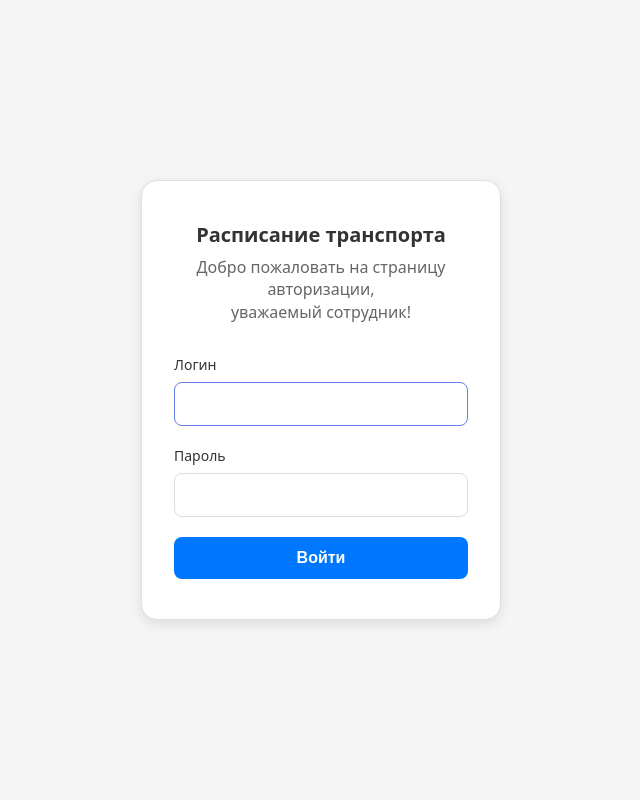
After one commit to Pavlenty-great/Schedule-transport, a Flask app: page /login in a window 1280 px wide. The commit adds this page. Shown: the whole page, without its empty margins (319-959 px from the left). Run offline with Flask 3, Linux system fonts and the light colour scheme; some libraries are stand-ins or nearby versions.

Commit message:
Added page for login (entering in system for staff)

```diff
--- a/app.py
+++ b/app.py
@@ -1,12 +1,37 @@
-from flask import Flask, render_template, request, abort
+from flask import Flask, render_template, request, abort, redirect, url_for, session
 import psycopg2
 import psycopg2.extras
 import os
 from dotenv import load_dotenv
 from datetime import datetime
+from functools import wraps
 
 app = Flask(__name__)
 load_dotenv()
+
+app.secret_key = os.getenv('SECRET_KEY')
+
+# ========== ДЕКОРАТОРЫ ДЛЯ ПРОВЕРКИ РОЛЕЙ ==========
+
+def login_required(f):
+    @wraps(f)
+    def decorated_function(*args, **kwargs):
+        if 'user_id' not in session:
+            return redirect(url_for('login'))
+        return f(*args, **kwargs)
+    return decorated_function
+
+def role_required(allowed_roles):
+    def decorator(f):
+        @wraps(f)
+        def decorated_function(*args, **kwargs):
+            if 'user_id' not in session:
+                return redirect(url_for('login'))
+            if session.get('role') not in allowed_roles:
+                abort(403)
+            return f(*args, **kwargs)
+        return decorated_function
+    return decorator
 
 # ========== ВСПОМОГАТЕЛЬНЫЕ ФУНКЦИИ ==========
 
@@ -60,6 +85,12 @@ def utility_processor():
 
 @app.route('/', methods=['GET', 'POST'])
 def main():
+    user_info = {
+        'name': session.get('user_name'),
+        'role': session.get('role'),
+        'is_authenticated': 'user_id' in session
+    }
+
     search_params = {
         'from': '',
         'to': '',
@@ -109,10 +140,17 @@ def main():
                          routes=routes_data,
                          search=search_params,
                          display_date=format_display_date(search_params['date']),
-                         error_message=error_message)
+                         error_message=error_message,
+                         user=user_info)
 
 @app.route('/route/<int:route_id>')
 def route_details(route_id):
+    user_info = {
+        'name': session.get('user_name'),
+        'role': session.get('role'),
+        'is_authenticated': 'user_id' in session
+    }
+
     date_str = request.args.get('date', '')
     weekday_id = request.args.get('day', '')
     trip_number = request.args.get('trip', '')
@@ -166,10 +204,17 @@ def route_details(route_id):
                          route_info=route_info,
                          route_details=route_details,
                          display_date=format_display_date(date_str),
-                         search=search_params)
+                         search=search_params,
+                         user=user_info)
 
 @app.route('/stop/<int:stop_id>')
 def stop_schedule(stop_id):
+    user_info = {
+        'name': session.get('user_name'),
+        'role': session.get('role'),
+        'is_authenticated': 'user_id' in session
+    }
+
     date_str = request.args.get('date', '')
     weekday_id = request.args.get('day', '')
 
@@ -234,7 +279,62 @@ def stop_schedule(stop_id):
                          display_date=format_display_date(date_str),
                          date_str=date_str,
                          weekday_id=weekday_id,
-                         search=search_params)
+                         search=search_params,
+                         user=user_info)
+
+# ========== МАРШРУТ АВТОРИЗАЦИИ ==========
+
+@app.route('/login', methods=['GET', 'POST'])
+def login():
+    if request.method == 'POST':
+        login = request.form.get('login', '').strip()
+        password = request.form.get('password', '').strip()
+
+        if not login or not password:
+            return render_template('login.html', error='Введите логин и пароль')
+
+        conn = get_db_connection()
+        cur = conn.cursor(cursor_factory=psycopg2.extras.RealDictCursor)
+
+        try:
+            # Ищем пользователя
+            cur.execute("""
+                SELECT u.id, u.name, u.surname, u.login, u.password, r.name as role
+                FROM "Users" u
+                JOIN "Users_roles" ur ON u.id = ur.user_id
+                JOIN "Roles" r ON ur.role_id = r.id
+                WHERE u.login = %s
+            """, (login,))
+
+            user = cur.fetchone()
+
+            if user and user['password'] == password:  # В реальном проекте используйте хэширование!
+                session['user_id'] = user['id']
+                session['user_name'] = f"{user['name']} {user['surname']}"
+                session['login'] = user['login']
+                session['role'] = user['role']
+
+                cur.close()
+                conn.close()
+
+                # Перенаправляем на главную страницу
+                return redirect(url_for('main'))
+            else:
+                return render_template('login.html', error='Неверный логин или пароль')
+
+        except Exception as e:
+            print(f"Ошибка авторизации: {e}")
+            return render_template('login.html', error='Ошибка при входе в систему')
+        finally:
+            cur.close()
+            conn.close()
+
+    return render_template('login.html')
+
+@app.route('/logout')
+def logout():
+    session.clear()
+    return redirect(url_for('login'))
 
 if __name__ == '__main__':
     app.run(debug=True)
--- /dev/null
+++ b/static/css/login.css
@@ -0,0 +1,98 @@
+* {
+    margin: 0;
+    padding: 0;
+    box-sizing: border-box;
+}
+
+body {
+    font-family: system-ui, -apple-system, 'Segoe UI', Roboto, sans-serif;
+    background-color: #f5f5f5;
+    min-height: 100vh;
+    display: flex;
+    align-items: center;
+    justify-content: center;
+}
+
+.login-container {
+    width: 100%;
+    max-width: 400px;
+    padding: 20px;
+}
+
+.login-box {
+    background: white;
+    border-radius: 16px;
+    padding: 40px 32px;
+    box-shadow: 0 4px 12px rgba(0, 0, 0, 0.1);
+    border: 1px solid #e0e0e0;
+}
+
+.login-box h1 {
+    font-size: 20px;
+    color: #333;
+    text-align: center;
+    margin-bottom: 8px;
+}
+
+.login-box h2 {
+    font-size: 16px;
+    color: #666;
+    text-align: center;
+    margin-bottom: 32px;
+    font-weight: normal;
+    line-height: 1.4;
+}
+
+.form-group {
+    margin-bottom: 20px;
+}
+
+.form-group label {
+    display: block;
+    margin-bottom: 8px;
+    font-size: 14px;
+    color: #333;
+    font-weight: 500;
+}
+
+.form-group input {
+    width: 100%;
+    padding: 12px 16px;
+    border: 1px solid #ddd;
+    border-radius: 8px;
+    font-size: 16px;
+    transition: border-color 0.2s;
+}
+
+.form-group input:focus {
+    outline: none;
+    border-color: #667eea;
+}
+
+.login-btn {
+    width: 100%;
+    padding: 12px;
+    background-color: #0077ff;
+    color: white;
+    border: none;
+    border-radius: 8px;
+    font-size: 16px;
+    font-weight: 600;
+    cursor: pointer;
+    transition: background-color 0.2s;
+}
+
+.login-btn:hover {
+    background-color: #0055cc;
+}
+
+.error-message {
+    background-color: #ffebee;
+    color: #c62828;
+    padding: 12px;
+    border-radius: 8px;
+    margin-bottom: 20px;
+    font-size: 14px;
+    text-align: center;
+    border-left: 4px solid #c62828;
+}
--- /dev/null
+++ b/templates/login.html
@@ -0,0 +1,37 @@
+<!DOCTYPE html>
+<html lang="ru">
+<head>
+    <meta charset="UTF-8">
+    <meta name="viewport" content="width=device-width, initial-scale=1.0">
+    <title>Вход в систему</title>
+    <link rel="stylesheet" href="../static/css/login.css">
+</head>
+<body>
+    <div class="login-container">
+        <div class="login-box">
+            <h1>Расписание транспорта</h1>
+            <h2>Добро пожаловать на страницу авторизации,<br>уважаемый сотрудник!</h2>
+
+            {% if error %}
+            <div class="error-message">
+                {{ error }}
+            </div>
+            {% endif %}
+
+            <form method="POST" action="/login">
+                <div class="form-group">
+                    <label for="login">Логин</label>
+                    <input type="text" id="login" name="login" required autofocus>
+                </div>
+
+                <div class="form-group">
+                    <label for="password">Пароль</label>
+                    <input type="password" id="password" name="password" required>
+                </div>
+
+                <button type="submit" class="login-btn">Войти</button>
+            </form>
+        </div>
+    </div>
+</body>
+</html>
```
Also changed, not shown: static/css/header.css (+17 -0 lines), templates/components/header.html (+9 -2 lines).
